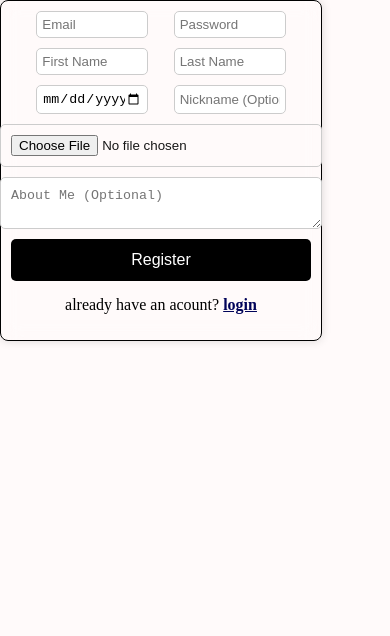
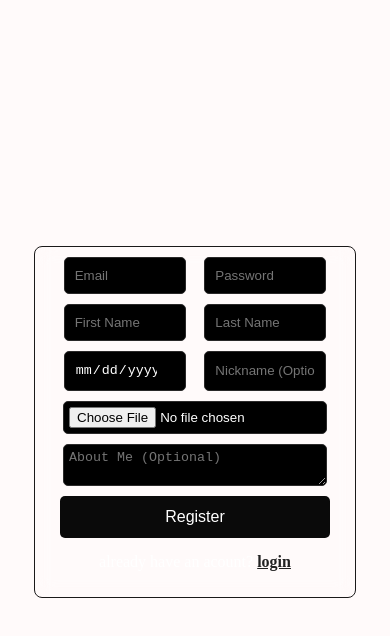
Before and after one commit to louhabali/social-network, a Next.js app: page /register in a window 390 px wide. Shown: the top 636 px of the page. Built offline with nearby package versions, Linux system fonts and the light colour scheme.

Commit message:
some stuff of registration

```diff
--- a/app/globals.css
+++ b/app/globals.css
@@ -16,5 +16,6 @@ body {
   font-family: cursive;
   height: 100vh;
   display: flex;
+
   margin: 0;
 }
--- a/app/page.js
+++ b/app/page.js
@@ -48,7 +48,7 @@ const HomePage = () => {
     return (
         <div className={styles.container}>
             <nav className={styles.navbar}>
-                <h1>SocialNet</h1>
+                <h1 style={{ color:"rgba(155, 155, 155, 0.68)" }}>01<span style={{ color:"rgb(31, 31, 31)" }}>Connectify</span></h1>
             </nav>
             <main className={styles.main}>
                 <div className={styles.feed}>
--- a/app/page.module.css
+++ b/app/page.module.css
@@ -1,14 +1,14 @@
 
 .container {
+  position: relative;
   display: flex;
   flex-direction: column;
   min-height: 100vh;
+
   padding: 20px;
-
 }
 
 .navbar {
-
   padding: 10px 20px;
   color: white;
   display: flex;
@@ -31,6 +31,7 @@
 .feed {
   padding: 20px;
   border-radius: 8px;
+
   box-shadow: 0 4px 6px rgba(239, 235, 235, 0.1);
 }
 
@@ -38,19 +39,19 @@
   display: flex;
   align-items: center;
   gap: 20px;
+  flex-wrap: wrap;
   padding-bottom: 10px;
 }
 
 .createPost input[type="text"] {
   background-color: black;
   padding: 10px;
+  color: white;
   font-size: 14px;
   border: 1px solid #0e0e0e;
   border-radius: 5px;
   outline: none;
 }
-
-
 
 .createPost .btnsub {
   padding: 10px 20px;
@@ -124,3 +125,13 @@
 .postActions button:hover {
   text-decoration: underline;
 }
+
+@media screen and (max-width:359px) {
+
+  .main{
+    padding: 0px;
+  }
+  .container {
+    padding: 0px 10px;
+  }
+}
--- a/app/styles/login.css
+++ b/app/styles/login.css
@@ -1,14 +1,16 @@
 
+body{
+  align-items: center;
+  justify-content: center;
+}
 .container {
     width: 350px;
     margin: auto;
     padding: 30px;
     border-radius: 8px;
-    border: #000000 1px solid;
+    border: #1a1919 1px solid;
     background-color:transparent;
     backdrop-filter: blur(10px);
-    box-shadow: 0 0 10px rgba(0, 0, 0, 0.147);
-
   }
 
   .form {
@@ -19,7 +21,9 @@
   .inputField {
     padding: 10px;
     margin-bottom: 15px;
-    border: 1px solid #ccc;
+    background-color: #000000;
+    border: 1px solid #232222;
+    color: #ffffff;
     border-radius: 5px;
     font-size: 16px;
   }
@@ -31,21 +35,22 @@
 
   .submitButton {
     padding: 12px;
-    background-color: #000000;
+    background-color: #0a0a0a;
     color: white;
     border: none;
     border-radius: 5px;
     cursor: pointer;
     font-size: 16px;
+
   }
 
   .link {
     text-align: center;
     margin-top: 15px;
-    color: rgb(0, 0, 0);
+    color: rgb(255, 254, 254);
   }
   .registerlink{
-    color: #000359;
+    color: #242425;
     font-weight: bold;
   }
   @media screen and (max-width:365px) {
@@ -53,11 +58,6 @@
         width: 250px;
        padding: 10px;
       }
-    .inputField {
-        width: 100%;
-        padding: 5px;
-        border: 1px solid #ccc;
-        border-radius: 5px;
-       }
+
 
    }
--- a/app/styles/menu.css
+++ b/app/styles/menu.css
@@ -1,5 +1,5 @@
 .navbar{
-   background-color: rgb(15, 15, 15);
+   background-color: rgb(9, 9, 9);
    margin-right: 10px;
    padding-top: 30px;
    width: 250px;
@@ -16,7 +16,7 @@
     color: #8e8e8f;
     text-decoration: none;
     font-size: 15px;
-    /* align-items: center; */
+    align-items: center;
     gap: 10px;
     display: flex;
 
@@ -40,3 +40,11 @@
         display: none;
     }
 }
+@media screen and (max-width:376px) {
+    .navbar ul {
+        width: 50px;
+    }
+    .navbar{
+        margin-right: 0px;
+     }
+}
--- a/app/styles/register.css
+++ b/app/styles/register.css
@@ -1,13 +1,15 @@
+body{
+  align-items: center;
+  justify-content: center;
+}
 .containereg {
      width: 500px;
-     border: #000000 1px solid;
+     border: #1a1919 1px solid;
      margin: auto;
      padding: 30px;
      border-radius: 8px;
      background-color:transparent;
      backdrop-filter: blur(10px);
-     box-shadow: 0 0 10px rgba(0, 0, 0, 0.147);
-
    }
 
    .formreg {
@@ -21,7 +23,9 @@
    .inputs {
     width: 216px;
     padding: 10px;
-    border: 1px solid #ccc;
+    background-color: #000000;
+    color: white;
+    border: 1px solid #292828;
     border-radius: 5px;
    }
    .inputsd {
@@ -37,10 +41,11 @@
      align-items: center;
 }
 .inp {
-    width: 100%;
+    width: 96%;
     padding: 10px;
-
-    border: 1px solid #ccc;
+    background-color: #000000;
+    color: #ffffff;
+    border: 1px solid #2c2b2b;
     border-radius: 5px;
    }
    .inputsbtn{
@@ -55,8 +60,10 @@
      }
 
    .submitButtonreg {
+    width: 100%;
+
      padding: 12px;
-     background-color: #000000;
+     background-color: #0a0a0a;
      color: white;
      border: none;
      border-radius: 5px;
@@ -67,10 +74,10 @@
    .linkreg {
      text-align: center;
      margin-top: 15px;
-     color: rgb(0, 0, 0);
+     color: rgb(255, 255, 255);
    }
    .loginregisterlink{
-     color: #000359;
+     color: #222222;
      font-weight: bold;
    }
    @media screen and (max-width:510px) {
@@ -81,15 +88,27 @@
       }
     .inputs {
         width: 150px;
+       }
+       .inp{
+        width: 88%;
         padding: 5px;
-        border: 1px solid #ccc;
-        border-radius: 5px;
+
        }
        .inputsd {
         display: flex;
         justify-content: space-evenly;
         width: 100%;
        }
+      .inputsbtn{
+        width: 100%;
+        justify-content: center;
+        align-items: center;
+      }
+      .inputsbtn button{
+        width: 90%;
+        justify-content: center;
+        align-items: center;
+      }
    }
    @media screen and (max-width:410px) {
     .containereg {
@@ -99,10 +118,11 @@
       }
     .inputs {
         width: 100px;
-        padding: 5px;
-        border: 1px solid #ccc;
-        border-radius: 5px;
        }
+.inp{
+        width: 84%;
+
+}
        .inputsd {
         display: flex;
         justify-content: space-evenly;
```
